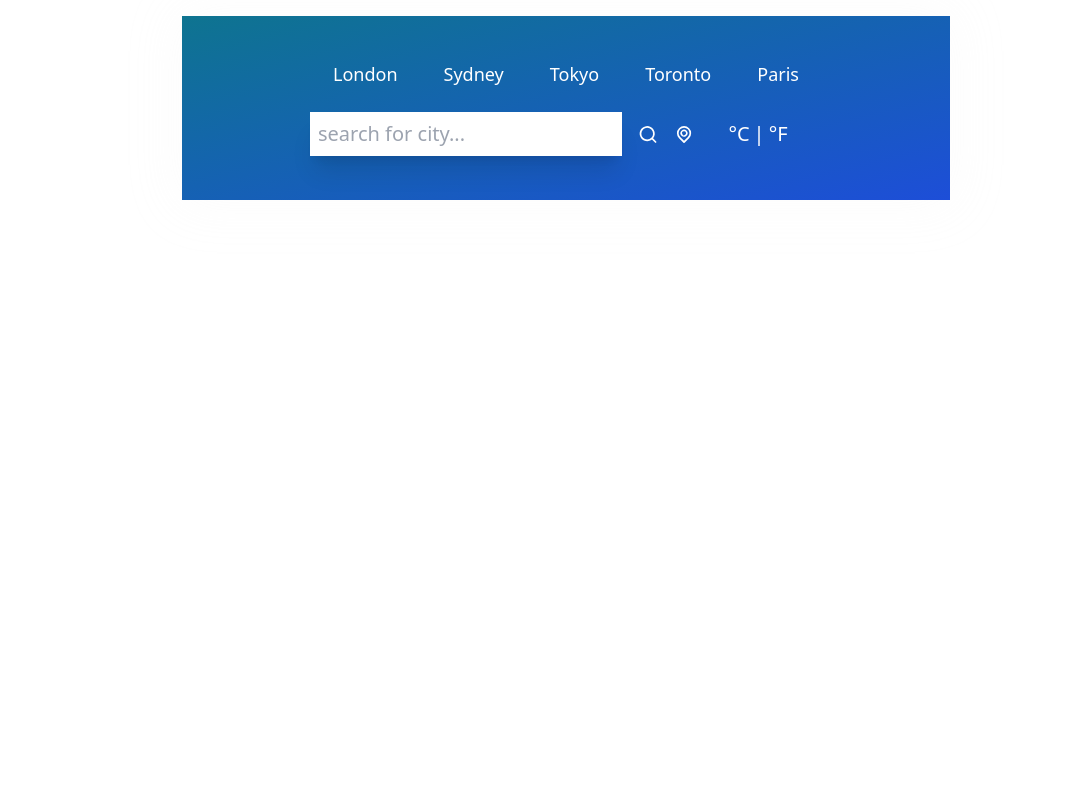
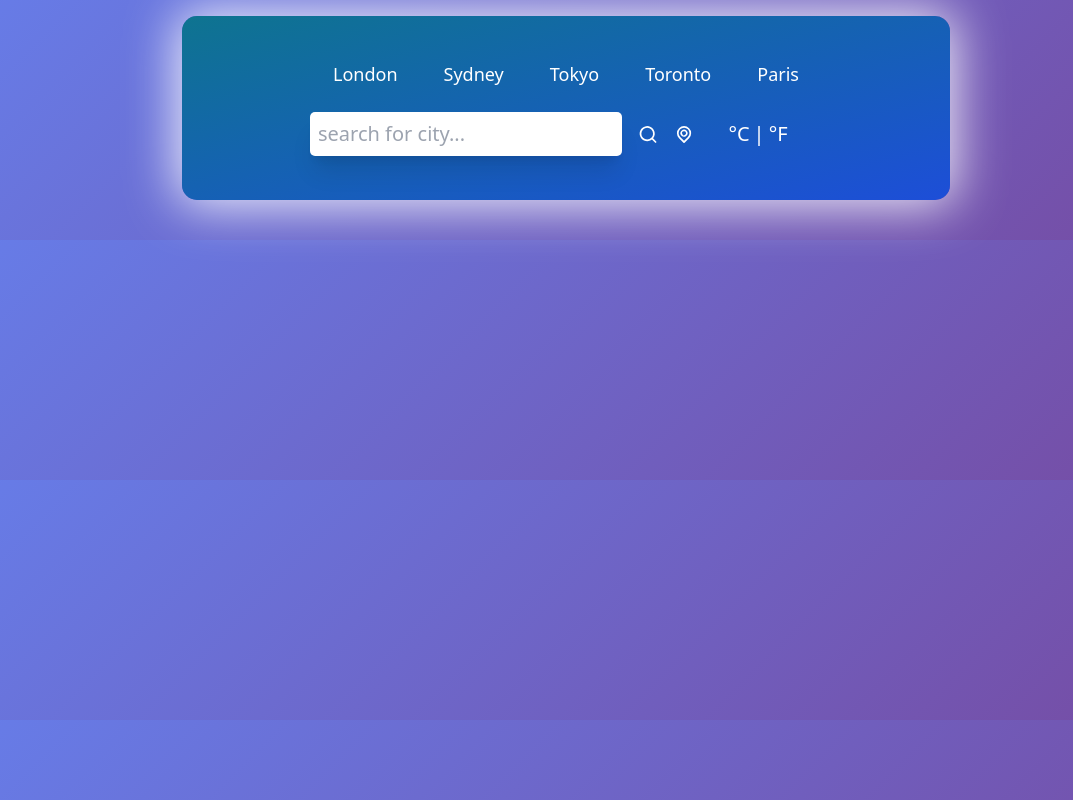
Before and after one commit to poonawala2303/Weather-App-Project, a React (Create React App) app in the folder weather-app-project/: page / in a window 1280 px wide. Shown: the whole page, without its empty margins (74-1147 px from the left). Built offline with nearby package versions, Linux system fonts and the light colour scheme; no server answers.

Commit message:
final commit

```diff
--- a/weather-app-project/src/App.css
+++ b/weather-app-project/src/App.css
@@ -7,7 +7,7 @@ body{
 }
 
 #box{
-    -webkit-box-shadow:0px 0px 51px 5px rgba(252,252,252,0.9);
-    -moz-box-shadow: 0px 0px 51px 5px rgba(252,252,252,0.9);
-    box-shadow: 0px 0px 51px 5px rgba(252,252,252,0.9);
+    -webkit-box-shadow:0px 0px 51px 5px rgba(255,255,255,0.9);
+    -moz-box-shadow: 0px 0px 51px 5px rgba(255,255,255,0.9);
+    box-shadow: 0px 0px 51px 5px rgba(255,255,255,0.9);
 }
--- a/weather-app-project/src/App.js
+++ b/weather-app-project/src/App.js
@@ -43,7 +43,7 @@ function App() {
 
   return (
     <div
-    className={`mx-auto max-w-screen-md mt-4 py-5 px-32 mb-10 bg-gradient-to-br h-fit ${formatBackground()}`} id="box"
+    className={`mx-auto max-w-screen-md mt-4 py-5 px-32 mb-10 bg-gradient-to-br h-fit rounded-[15px] ${formatBackground()}`} id="box"
   >
       <TopButtons setQuery={setQuery}/>
       <Inputs setQuery={setQuery} />
--- a/weather-app-project/src/components/Inputs.jsx
+++ b/weather-app-project/src/components/Inputs.jsx
@@ -25,7 +25,7 @@ const Inputs = ({setQuery,units,SetUnits}) => {
   return (
     <div className='flex flex-row justify-center my-6'>
      <div className='flex flex-row w-3/4 items-center justify-center space-x-4'>
-        <input placeholder="search for city..." type="text" className='text-xl font-light p-2 w-full shadow-xl focus:outline-none capitalize placeholder:lowercase' value={city} onChange={(e)=>setCity(e.currentTarget.value)}></input>
+        <input placeholder="search for city..." type="text" className='text-xl font-light p-2 w-full rounded-[5px] shadow-xl focus:outline-none capitalize placeholder:lowercase' value={city} onChange={(e)=>setCity(e.currentTarget.value)}></input>
         <UilSearch  size={25} className="text-white cursor-pointer transition ease-out hover:scale-125" onClick={search}/>
         <UilLocationPoint size={25} className="text-white cursor-pointer  transition ease-out hover:scale-125" onClick={handleLocationClick}/>
       </div>
--- a/weather-app-project/src/components/TopButtons.jsx
+++ b/weather-app-project/src/components/TopButtons.jsx
@@ -29,7 +29,7 @@ function TopButtons({ setQuery }) {
       {cities.map((city) => (
         <button
           key={city.id}
-          className="text-white text-lg font-medium"
+          className="text-white text-lg font-medium hover:scale-125 hover:text-red-500"
           onClick={() => setQuery({ q: city.title })}
         >
           {city.title}
--- a/weather-app-project/src/index.css
+++ b/weather-app-project/src/index.css
@@ -2,7 +2,8 @@
 
 body{
 
-
+  /* background-image: url("./services/0BymIn\ \(1\).webp"); */
+  background-image: linear-gradient(135deg, #667eea 0%, #764ba2 100%);
   margin: 0;
 }
 
```
Also changed, not shown: weather-app-project/src/services/0BymIn (1).webp (added).
